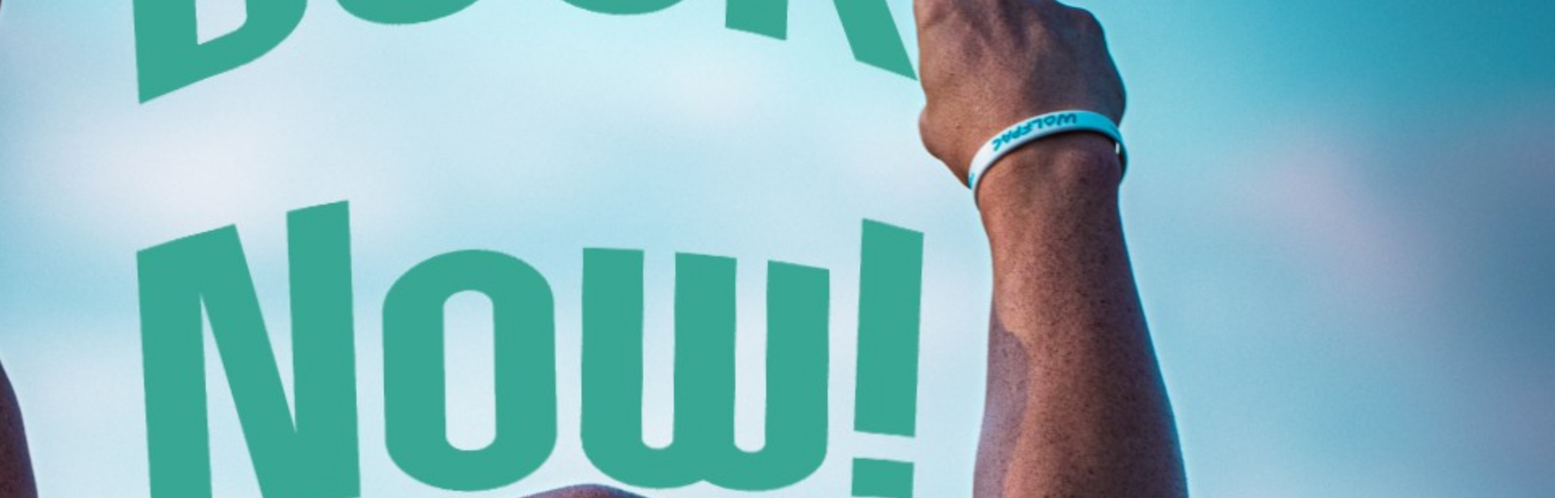
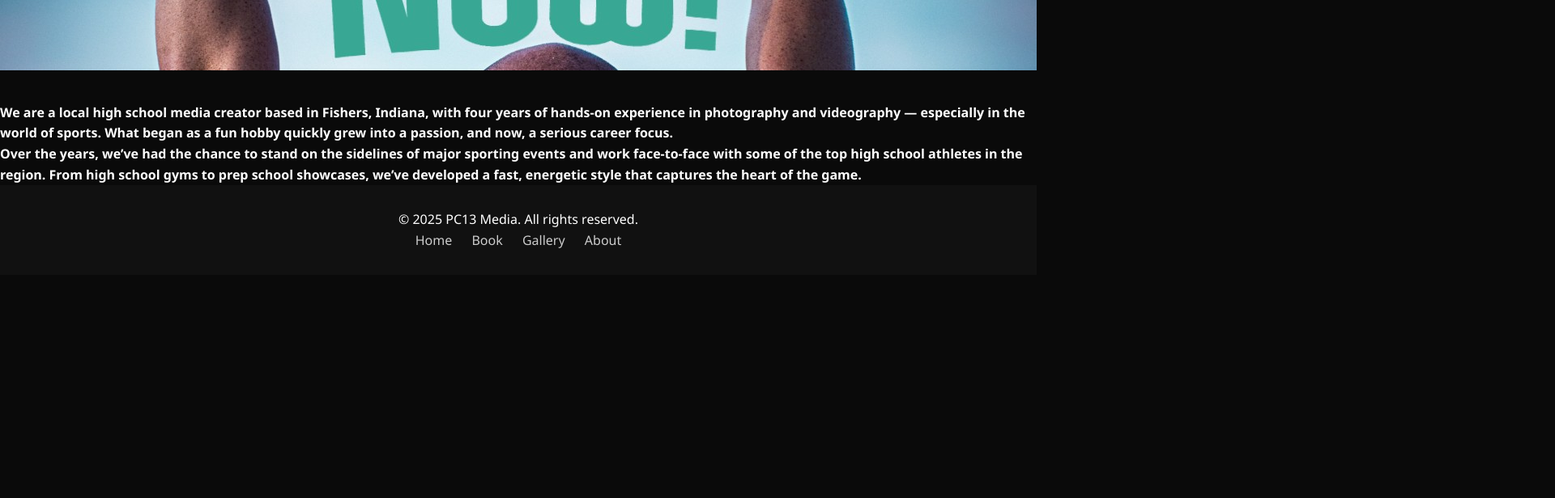
Before and after one commit to BOXYONTOP/finalwebpage, a plain HTML site: page index.html in a window 1280 px wide. Shown: the part 660-1276 px from the top of the page at 81% size, 1920 px wide, since content can reach past the window. After the commit the page ends 1000 px from the top, so only its background shows below. Drawn offline with Linux system fonts and the light colour scheme.

Commit message:
Update style.css

```diff
--- a/style.css
+++ b/style.css
@@ -60,29 +60,25 @@ nav a:hover::after {
 .hero-wrapper {
   overflow: hidden;
   text-align: center;
-  width: 200vw;
-  margin: 0 auto 40px auto;
-  position: relative;
-  left: 50%;
-  right: 50%;
-  transform: translateX(-50%);
+  margin: 20px auto 40px auto;
+  max-width: 100%;
 }
 
 .hero-wrapper a {
   display: block;
-  width: 100%;
+  text-decoration: none;
 }
 
 .hero-image {
-  width: 100%;
-  height: 1900px; /* increased height */
+  width: 100vw;
+  height: 600px;
+  max-width: 100%;
   object-fit: cover;
   object-position: top;
+  display: block;
   border-radius: 0;
   transition: transform 0.3s ease;
-  display: block;
 }
-
 
 .hero-image:hover {
   transform: scale(1.01);
@@ -262,10 +258,6 @@ footer a:hover {
     width: 90%;
   }
 
-  .hero-image {
-    border-radius: 8px;
-  }
-
   .gallery img,
   .gallery video {
     width: 90%;
@@ -276,19 +268,11 @@ footer a:hover {
     height: auto;
   }
 
+  .hero-image {
+    height: 300px;
+  }
+
   .hero-wrapper {
     padding: 0 10px;
   }
 }
-
-.intro-text {
-  font-size: 1.2rem;
-  color: #ccc;
-  margin-top: 20px;
-  text-align: center;
-}
-@media (max-width: 768px) {
-  .hero-image {
-    height: 300px;
-  }
-}
```
